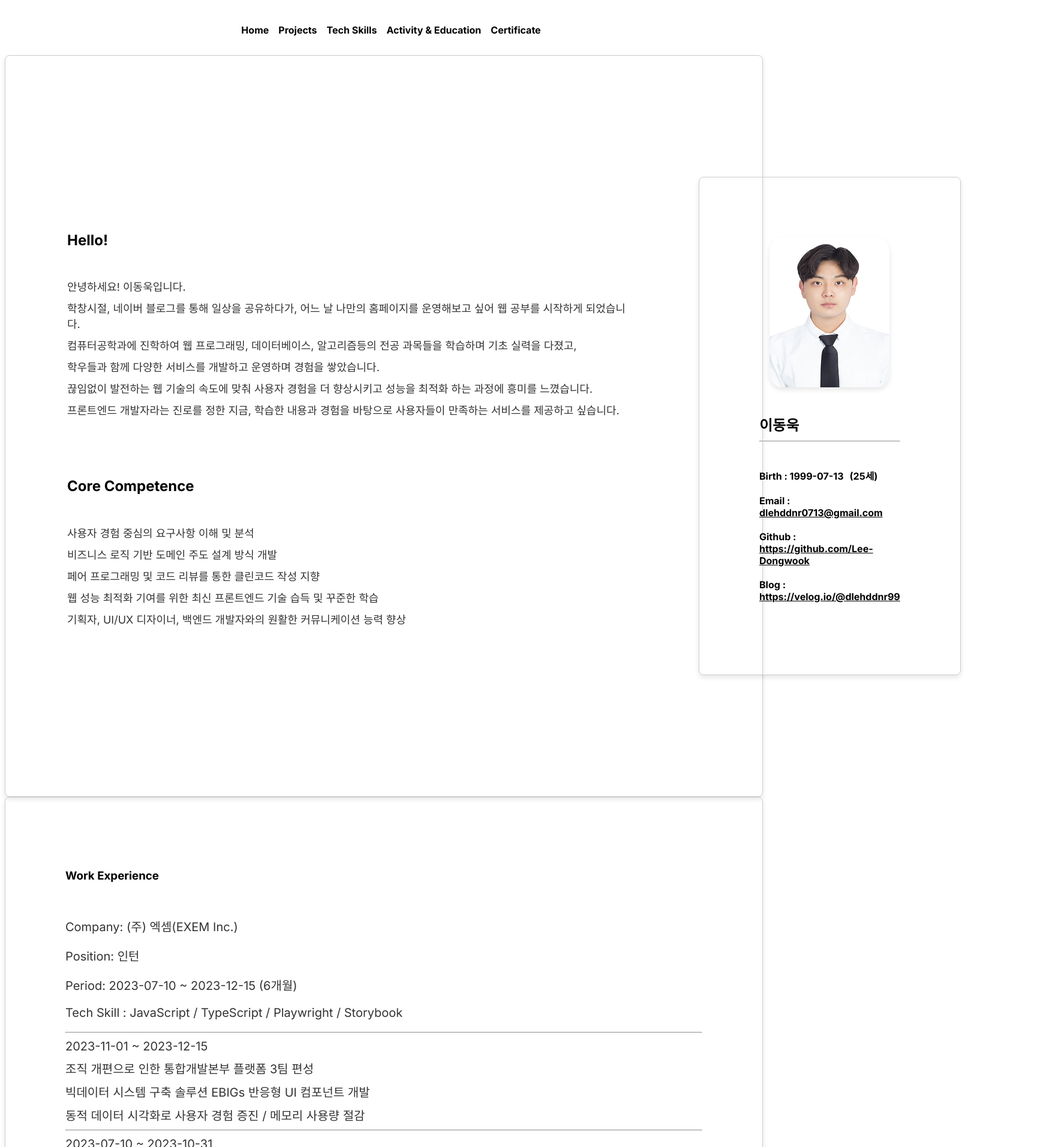
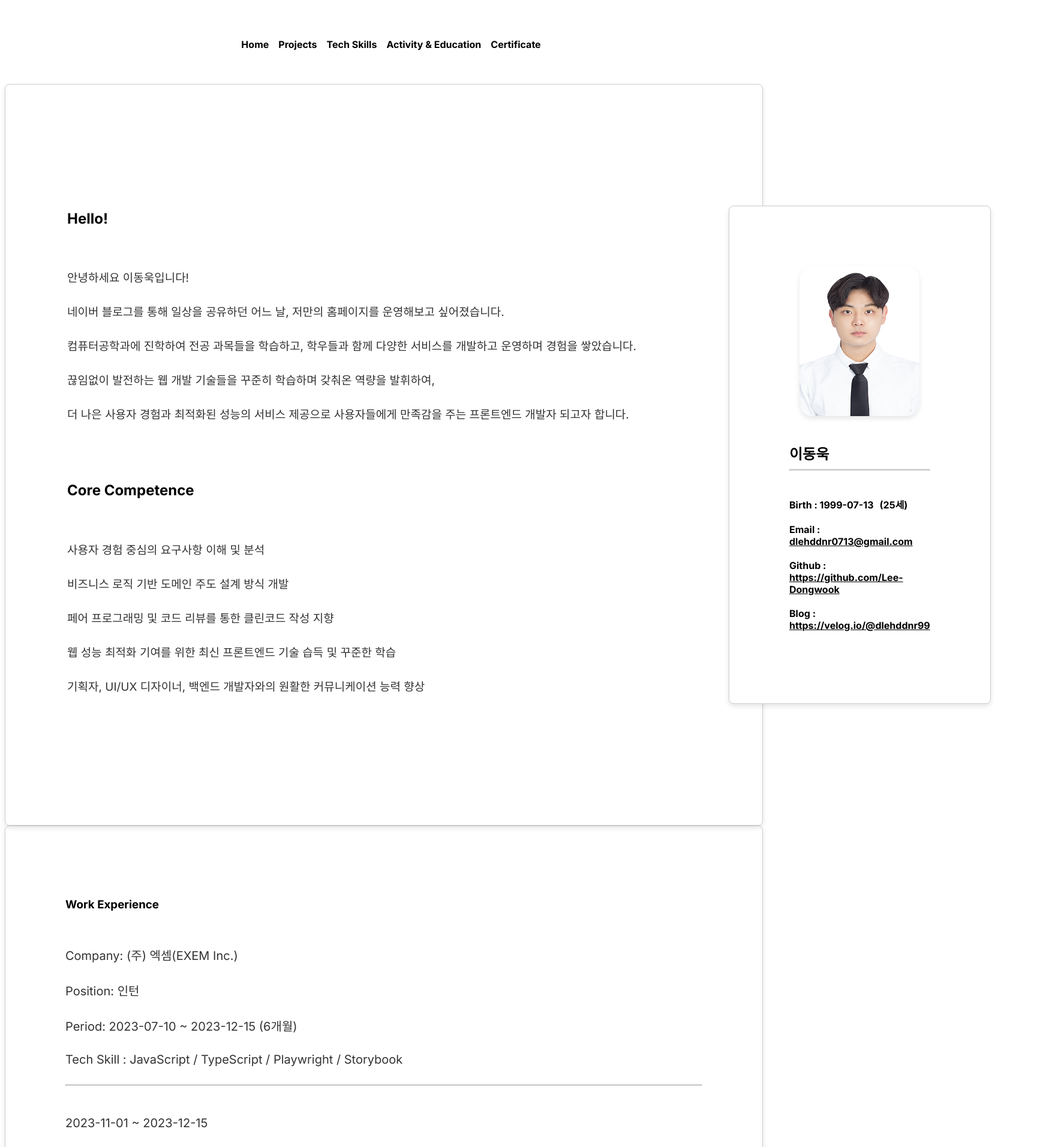
Before and after one commit to Lee-Dongwook/About-Me, a Next.js app in the folder profile/: page / in a window 1280 px wide. Shown: the top 1913 px of the page at 60% size, 1754 px wide, since content can reach past the window. Built offline with nearby package versions, Linux system fonts and the light colour scheme.

Commit message:
style : 기술 스택 영역 디자인 수정 중

```diff
--- a/profile/src/00-assets/introduceInfo.json
+++ b/profile/src/00-assets/introduceInfo.json
@@ -1,11 +1,10 @@
 {
     "introduce" : [
-        "안녕하세요! 이동욱입니다.",
-        "학창시절, 네이버 블로그를 통해 일상을 공유하다가, 어느 날 나만의 홈페이지를 운영해보고 싶어 웹 공부를 시작하게 되었습니다.",
-        "컴퓨터공학과에 진학하여 웹 프로그래밍, 데이터베이스, 알고리즘등의 전공 과목들을 학습하며 기초 실력을 다졌고,",
-        "학우들과 함께 다양한 서비스를 개발하고 운영하며 경험을 쌓았습니다.",
-        "끊임없이 발전하는 웹 기술의 속도에 맞춰 사용자 경험을 더 향상시키고 성능을 최적화 하는 과정에 흥미를 느꼈습니다.",
-        "프론트엔드 개발자라는 진로를 정한 지금, 학습한 내용과 경험을 바탕으로 사용자들이 만족하는 서비스를 제공하고 싶습니다."],
+        "안녕하세요 이동욱입니다!",
+        "네이버 블로그를 통해 일상을 공유하던 어느 날, 저만의 홈페이지를 운영해보고 싶어졌습니다.",
+        "컴퓨터공학과에 진학하여 전공 과목들을 학습하고, 학우들과 함께 다양한 서비스를 개발하고 운영하며 경험을 쌓았습니다.",
+        "끊임없이 발전하는 웹 개발 기술들을 꾸준히 학습하며 갖춰온 역량을 발휘하여,",
+        "더 나은 사용자 경험과 최적화된 성능의 서비스 제공으로 사용자들에게 만족감을 주는 프론트엔드 개발자 되고자 합니다."],
     "experience" : {
         "work": [
             "Playwright를 활용한 SaaS E2E 테스트 자동화 구축으로 테스트 수행 시간 절감 및 안정성 확보",
--- a/profile/src/03-styles/basic/index.ts
+++ b/profile/src/03-styles/basic/index.ts
@@ -6,6 +6,7 @@ export const BasicCardContainer = styled.div`
   display: flex;
   flex-direction: column;
   align-items: center;
+  background-color: #FFFFFF;
   border: 1px solid #ccc;
   padding: 100px;
   border-radius: 8px;
--- a/profile/src/03-styles/global-styles.ts
+++ b/profile/src/03-styles/global-styles.ts
@@ -9,8 +9,8 @@ export const GlobalStyle = createGlobalStyle`
     'Fira Mono', 'Droid Sans Mono', 'Courier New', monospace;
 
   --foreground-rgb: 0, 0, 0;
-  --background-start-rgb: 214, 219, 220;
-  --background-end-rgb: 255, 255, 255;
+  --background-start-rgb: 173, 216, 230;
+  --background-end-rgb: 240, 248, 255;
 
   --primary-glow: conic-gradient(
     from 180deg at 50% 50%,
--- a/profile/src/03-styles/index.ts
+++ b/profile/src/03-styles/index.ts
@@ -3,7 +3,7 @@ import { BasicCardContainer, BasicProfileImage, BasicName, BasicDetails, BasicLi
 import { CertificateCardContainer, CertificateCard } from "./certificate";
 import { IntroduceCardContainer } from "./introduce";
 import { ProjectCardContainer, ProjectCard, ProjectButton } from "./project";
-import { TechTableContainer, TechTableTh, TechTableTd, TechTableItem } from "./tech";
+import { TechCardContainer, TechCard, TechTableContainer, TechTableTh, TechTableTd, TechTableItem } from "./tech";
 
 export {
     ActivityCardContainer,
@@ -19,6 +19,8 @@ export {
     ProjectCardContainer,
     ProjectCard,
     ProjectButton,
+    TechCardContainer,
+    TechCard,
     TechTableContainer,
     TechTableTh,
     TechTableTd,
--- a/profile/src/03-styles/tech/index.ts
+++ b/profile/src/03-styles/tech/index.ts
@@ -1,4 +1,29 @@
 import styled from 'styled-components';
+
+type CardProps = {
+  animate?: boolean;
+}
+
+export const TechCardContainer = styled.div`
+ border: 1px solid #ccc;
+ padding: 16px;
+ border-radius: 8px;
+ box-shadow: 0 4px 8px rgba(0, 0, 0, 0.1);
+`;
+
+export const TechCard = styled.div<CardProps>`
+  text-align: start;
+  border: 1px solid #ccc;
+  padding: 200px;
+  border-radius: 10px;
+  box-shadow: 0 4px 8px rgba(0, 0, 0, 0.1);
+  opacity: ${(props) => (props.animate ? 1 : 0)};
+  transform: translateY(${(props) => (props.animate ? 0 : '100px')});
+  transition:
+    opacity 4s ease,
+    transform 4s ease;
+  `;
+
 
 export const TechTableContainer = styled.table`
   width: 50%;
--- a/profile/src/04-lib/header/header.tsx
+++ b/profile/src/04-lib/header/header.tsx
@@ -29,7 +29,11 @@ export const Header = () => {
 };
 
 const HeaderContainer = styled.header`
-  background-color: transparent;
+  position: sticky;
+  top: 0;
+  z-index: 999;
+  height: 100px;
+  background-color: rgba(255, 255, 255, 0.7);
   color: black;
   padding: 16px;
 `;
@@ -38,11 +42,7 @@ const Navigation = styled.nav`
   display: flex;
   justify-content: center;
   align-items: center;
-`;
-
-const Logo = styled.h1`
-  margin: 0;
-  font-size: 1.5rem;
+  height: 100%;
 `;
 
 const Navbar = styled.ul`
@@ -59,6 +59,7 @@ const NavItem = styled.li`
     font-weight: bold;
 
     &:hover {
+      color: skyblue;
       text-decoration: underline;
     }
   }
--- a/profile/src/05-ui/introduce/index.tsx
+++ b/profile/src/05-ui/introduce/index.tsx
@@ -27,7 +27,12 @@ export const IntroduceComponent = ({
                   return (
                     <p
                       key={index}
-                      style={{ width: '950px', fontSize: '18px', color: '#333', margin: '10px 0' }}
+                      style={{
+                        width: '1000px',
+                        fontSize: '19px',
+                        color: '#333',
+                        margin: '30px 0',
+                      }}
                     >
                       {item}
                     </p>
@@ -39,7 +44,7 @@ export const IntroduceComponent = ({
                   return (
                     <p
                       key={index}
-                      style={{ width: '950px', fontSize: '18px', color: '#333', margin: '10px 0' }}
+                      style={{ width: '950px', fontSize: '19px', color: '#333', margin: '30px 0' }}
                     >
                       {item}
                     </p>
@@ -64,13 +69,13 @@ export const IntroduceComponent = ({
                 <p style={{ fontSize: '20px', color: '#333', margin: '20px 0' }}>
                   Company: {work.company}
                 </p>
-                <p style={{ fontSize: '20px', color: '#333', margin: '20px 0' }}>
+                <p style={{ fontSize: '20px', color: '#333', margin: '30px 0' }}>
                   Position: {work.position}
                 </p>
-                <p style={{ fontSize: '20px', color: '#333', margin: '20px 0' }}>
+                <p style={{ fontSize: '20px', color: '#333', margin: '30px 0' }}>
                   Period: {work.period} ({work.month}개월)
                 </p>
-                <p style={{ fontSize: '20px', color: '#333', margin: '20px 0' }}>
+                <p style={{ fontSize: '20px', color: '#333', margin: '30px 0' }}>
                   Tech Skill : {work.tech.join(' / ')}
                 </p>
                 <hr />
@@ -78,7 +83,7 @@ export const IntroduceComponent = ({
                   {work.detail.map((task, idx) => {
                     return (
                       <div key={idx}>
-                        <p style={{ fontSize: '20px', color: '#333', margin: '10px 0' }}>
+                        <p style={{ fontSize: '20px', color: '#333', margin: '50px 0' }}>
                           {task.period}
                         </p>
                         <p style={{ fontSize: '20px', color: '#333', margin: '10px 0' }}>
@@ -87,10 +92,9 @@ export const IntroduceComponent = ({
                         <p style={{ fontSize: '20px', color: '#333', margin: '10px 0' }}>
                           {task.work}
                         </p>
-                        <p style={{ fontSize: '20px', color: '#333', margin: '10px 0' }}>
+                        <p style={{ fontSize: '20px', color: '#333', margin: '30px 0' }}>
                           {task.result.join(' / ')}
                         </p>
-                        <hr />
                       </div>
                     );
                   })}
--- a/profile/src/05-ui/tech/index.tsx
+++ b/profile/src/05-ui/tech/index.tsx
@@ -1,3 +1,6 @@
+'use client';
+import { useInView } from 'react-intersection-observer';
+import { TechCardContainer, TechCard } from '@/03-styles';
 import type { TechSkillUiProps } from '@/05-ui/props.types';
 import { FrontendTechInfoComponent } from './frontendTechInfoComponent';
 import { BackendTechInfoComponent } from './backendTechInfoComponent';
@@ -5,16 +8,29 @@ import { DevOpsTechInfoComponent } from './devOpsTechInfoComponent';
 import { CommunicationTechInfoComponent } from './communicationTechInfoComponent';
 
 export const TechSkillInfoListComponent = ({ techSkillInfo }: TechSkillUiProps) => {
+  const [firstCardRef, firstCardInView] = useInView();
+  const [secondCardRef, secondCardInView] = useInView();
+  const [thirdCardRef, thirdCardInView] = useInView();
+  const [fourthCardRef, fourthCardInView] = useInView();
+
   return (
-    <div>
-      <div>
-        <FrontendTechInfoComponent FE={techSkillInfo.FE} />
-        <BackendTechInfoComponent BE={techSkillInfo.BE} />
+    <TechCardContainer>
+      <div style={{ textAlign: 'center' }}>
+        <h1>Tech Skills</h1>
+        <br />
+        <TechCard ref={firstCardRef} animate={firstCardInView}>
+          <FrontendTechInfoComponent FE={techSkillInfo.FE} />
+        </TechCard>
+        <TechCard ref={secondCardRef} animate={secondCardInView}>
+          <BackendTechInfoComponent BE={techSkillInfo.BE} />
+        </TechCard>
+        <TechCard ref={thirdCardRef} animate={thirdCardInView}>
+          <DevOpsTechInfoComponent DevOps={techSkillInfo.DevOps} />
+        </TechCard>
+        <TechCard ref={fourthCardRef} animate={fourthCardInView}>
+          <CommunicationTechInfoComponent Communication={techSkillInfo.Communication} />
+        </TechCard>
       </div>
-      <div>
-        <DevOpsTechInfoComponent DevOps={techSkillInfo.DevOps} />
-        <CommunicationTechInfoComponent Communication={techSkillInfo.Communication} />
-      </div>
-    </div>
+    </TechCardContainer>
   );
 };
```
Also changed, not shown: 1 other file (tests, documents, lock files or other folders).
